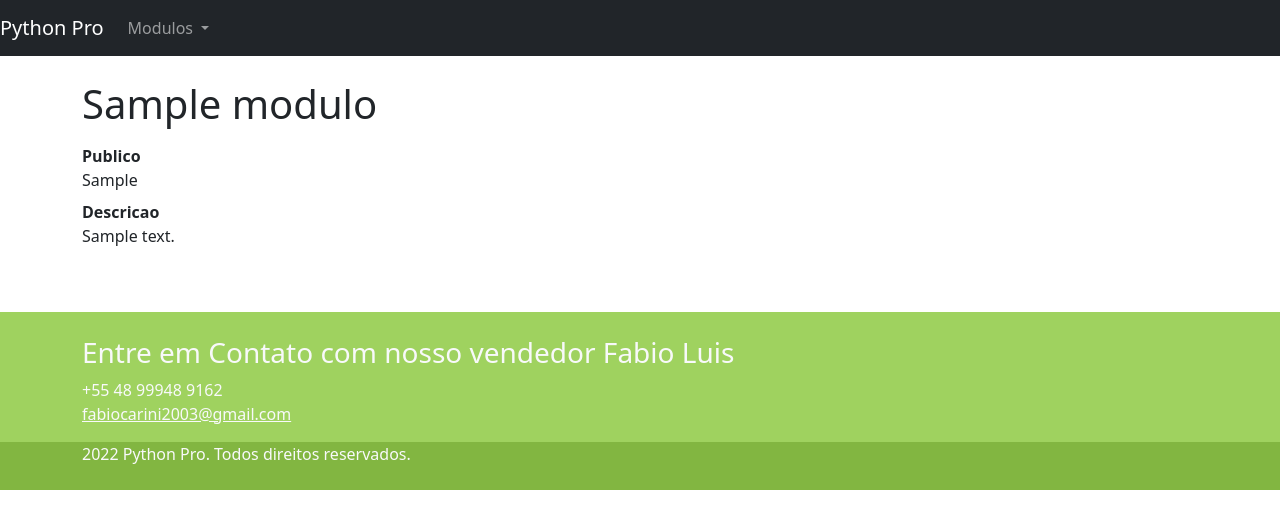
After one commit to fabioluisdev/django_new, a Django app: a page that uses pypro/base/templates/base/base.html in a window 1280 px wide. The commit adds this page. Shown: the top 529 px of the page. Run offline with Django 4.2, Linux system fonts and the light colour scheme; tables that the repository leaves empty hold one stand-in row (values such as "Sample post"); some libraries are stand-ins or nearby versions.

Commit message:
Modulos. Migracoes. Dropdown. Apps Terceiros.

```diff
--- a/pypro/base/templates/base/base.html
+++ b/pypro/base/templates/base/base.html
@@ -37,7 +37,7 @@
                 </a>
                 <div class="dropdown-menu" aria-labelledby="navbarDropdown">
                     {% for modulo in MODULOS %}
-                    <a class="dropdown-item" href="#">{{modulo.titulo}}</a>
+                    <a class="dropdown-item" href="{{ modulo.get_absolute_url }}">{{ modulo.titulo }}</a>
                     <div class="dropdown-divider"></div>
                     {% endfor %}
                 </div>
--- a/pypro/modulos/facade.py
+++ b/pypro/modulos/facade.py
@@ -10,3 +10,7 @@ def listar_modulos_ordenados() -> List[Modulo]:
     """
 
     return list(Modulo.objects.order_by('titulo').all())
+
+
+def encontrar_modulo(slug: str) -> Modulo:
+    return Modulo.objects.get(slug=slug)
--- a/pypro/modulos/models.py
+++ b/pypro/modulos/models.py
@@ -1,5 +1,19 @@
 from django.db import models
+from django.urls import reverse
+from ordered_model.models import OrderedModel
 
 
-class Modulo(models.Model):
+class Modulo(OrderedModel):
     titulo = models.CharField(max_length=64)
+    publico = models.TextField()
+    descricao = models.TextField()
+    slug = models.SlugField(unique=True)
+
+    class Meta(OrderedModel.Meta):
+        pass
+
+    def __str__(self):
+        return self.titulo
+
+    def get_absolute_url(self):
+        return reverse('modulos:detalhe', kwargs={'slug': self.slug})
--- /dev/null
+++ b/pypro/modulos/templates/modulos/modulo_detalhe.html
@@ -0,0 +1,19 @@
+{% extends 'base/base.html' %}
+{% load static %}
+{% block title %}{{ modulo.titulo }}{% endblock title %}
+{% block descripion %}Pagina com detalhes do modulo {{ modulo.titulo }}{% endblock descripion %}
+{% block body %}
+<div class="container">
+    <div class="row">
+        <div class="col-md-12">
+            <h1 class="mt-4 mb-3">{{ modulo.titulo }}</h1>
+            <dl>
+                <dt>Publico</dt>
+                <dd>{{ modulo.publico }}</dd>
+                <dt>Descricao</dt>
+                <dd>{{ modulo.descricao }}</dd>
+            </dl>
+        </div>
+    </div>
+</div>
+{% endblock body %}
--- /dev/null
+++ b/pypro/modulos/urls.py
@@ -0,0 +1,8 @@
+from django.urls import path
+
+from pypro.modulos import views
+
+app_name = 'modulos'
+urlpatterns = [
+    path('<slug:slug>', views.detalhe, name='detalhe'),
+]
--- a/pypro/modulos/views.py
+++ b/pypro/modulos/views.py
@@ -1,3 +1,8 @@
-# from django.shortcuts import render
+from django.shortcuts import render
 
-# Create your views here.
+from pypro.modulos import facade
+
+
+def detalhe(request, slug):
+    modulo = facade.encontrar_modulo(slug)
+    return render(request, 'modulos/modulo_detalhe.html', {'modulo': modulo})
--- a/pypro/settings.py
+++ b/pypro/settings.py
@@ -47,6 +47,7 @@ INSTALLED_APPS = [
     'pypro.base',
     'pypro.aperitivos',
     'pypro.modulos',
+    'ordered_model',
 ]
 
 MIDDLEWARE = [
--- a/pypro/urls.py
+++ b/pypro/urls.py
@@ -21,6 +21,7 @@ urlpatterns = [
     path('admin/', admin.site.urls),
     path('', include('pypro.base.urls')),
     path('aperitivos/', include('pypro.aperitivos.urls')),
+    path('modulos/', include('pypro.modulos.urls')),
 ]
 
 if settings.DEBUG:
```
Also changed, not shown: pypro/base/tests/test_home.py (+2 -2 lines), pypro/modulos/admin.py (+9 -2 lines), pypro/modulos/tests/test_aba_de_modulos.py (+5 -0 lines), pypro/modulos/tests/test_modulo_detalhe.py (added, +29 -0 lines), pypro/aperitivos/migrations/0002_alter_video_slug.py (added), pypro/modulos/migrations/0001_initial.py (added), pypro/modulos/migrations/0002_modulo_slug.py (added), pypro/modulos/migrations/0003_populando_slug.py (added), pypro/modulos/migrations/0004_slug_unico_e_nao_nulo.py (added), pypro/modulos/migrations/__init__.py (added), 2 other files.
